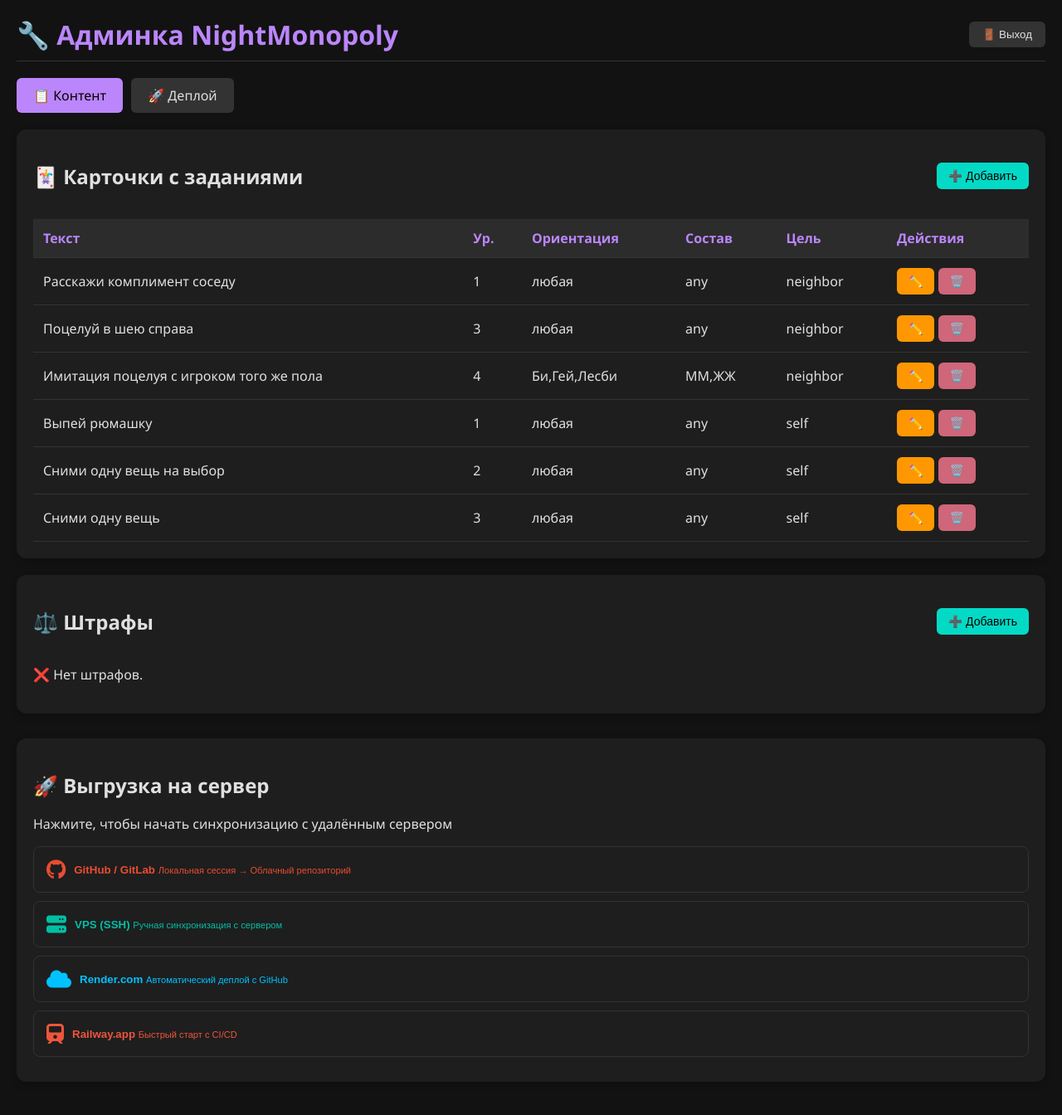
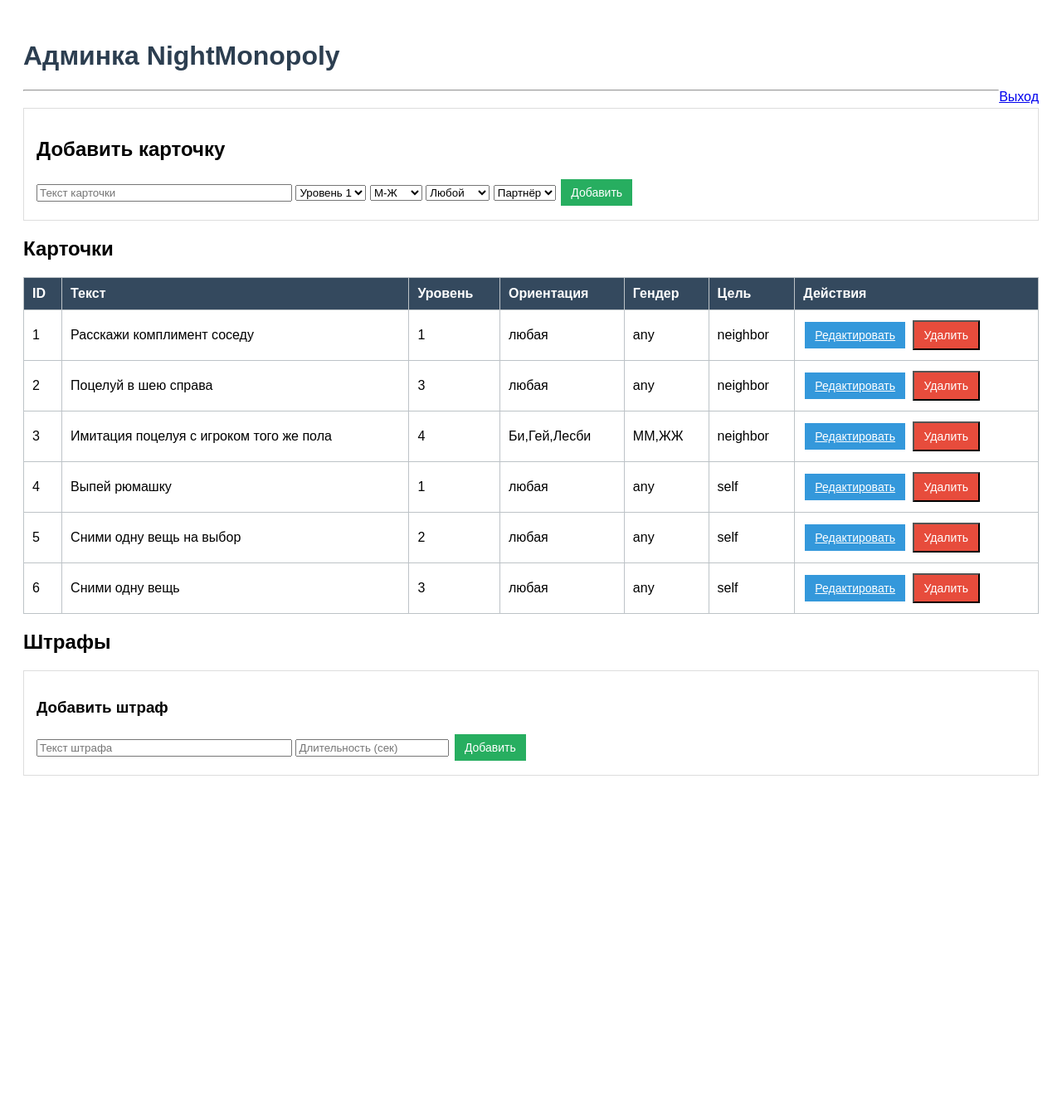
Before and after one commit to zamutilkin23-stack/nightmonopoly-py, a Flask app: page /admin in a window 1280 px wide. Shown: the whole page at 83% size. After the commit the page ends 935 px from the top, so only its background shows below. Run offline with Flask 3, Linux system fonts and the light colour scheme; the visitor is signed in with stand-in values (Sample User, id 1).

Commit message:
🔧 Полный routes.py: админка, игра, QR, безопасные операции

```diff
--- a/app/routes.py
+++ b/app/routes.py
@@ -6,19 +6,24 @@ import qrcode
 from io import BytesIO
 import base64
 
+# Создаём blueprint
 main = Blueprint('main', __name__)
 
-# --- АДМИНКА ---
 
+# === АДМИНКА: ВХОД ===
 @main.route('/admin/login', methods=['GET', 'POST'])
 def admin_login():
     if request.method == 'POST':
-        if request.form['username'] == 'Vladimirovich' and request.form['password'] == 'Timur':
+        username = request.form['username']
+        password = request.form['password']
+        if username == 'Vladimirovich' and password == 'Timur':
             session['admin_logged_in'] = True
             return redirect(url_for('main.admin'))
-        flash('Неверный логин или пароль')
+        flash('Неверный логин или пароль', 'error')
     return render_template('admin/login.html')
 
+
+# === АДМИНКА: ГЛАВНАЯ ===
 @main.route('/admin')
 def admin():
     if not session.get('admin_logged_in'):
@@ -27,54 +32,91 @@ def admin():
     penalty_cards = PenaltyCard.query.all()
     return render_template('admin/index.html', cards=cards, penalty_cards=penalty_cards)
 
+
+# === АДМИНКА: ВЫХОД ===
 @main.route('/admin/logout')
 def admin_logout():
     session.pop('admin_logged_in', None)
     return redirect(url_for('main.admin_login'))
 
+
+# === АДМИНКА: ДОБАВИТЬ КАРТОЧКУ ===
 @main.route('/admin/add-card', methods=['POST'])
 def add_card():
-    card = Card(
-        text=request.form['text'],
-        level=int(request.form['level']),
-        orientation=request.form['orientation'],
-        gender_combo=request.form['gender_combo'],
-        target=request.form['target']
-    )
-    db.session.add(card)
-    db.session.commit()
-    flash('Карточка добавлена')
+    try:
+        card = Card(
+            text=request.form['text'].strip(),
+            level=int(request.form['level']),
+            orientation=request.form['orientation'],
+            gender_combo=request.form['gender_combo'],
+            target=request.form['target']
+        )
+        db.session.add(card)
+        db.session.commit()
+        flash('✅ Карточка успешно добавлена', 'success')
+    except Exception as e:
+        db.session.rollback()
+        flash(f'❌ Ошибка: {e}', 'error')
     return redirect(url_for('main.admin'))
 
+
+# === АДМИНКА: РЕДАКТИРОВАТЬ КАРТОЧКУ ===
 @main.route('/admin/edit-card/<int:id>', methods=['GET', 'POST'])
 def edit_card(id):
     card = Card.query.get_or_404(id)
     if request.method == 'POST':
-        card.text = request.form['text']
-        card.level = int(request.form['level'])
-        card.orientation = request.form['orientation']
-        card.gender_combo = request.form['gender_combo']
-        card.target = request.form['target']
-        db.session.commit()
-        flash('Карточка обновлена')
-        return redirect(url_for('main.admin'))
+        try:
+            card.text = request.form['text'].strip()
+            card.level = int(request.form['level'])
+            card.orientation = request.form['orientation']
+            card.gender_combo = request.form['gender_combo']
+            card.target = request.form['target']
+            db.session.commit()
+            flash('✅ Карточка обновлена', 'success')
+            return redirect(url_for('main.admin'))
+        except Exception as e:
+            db.session.rollback()
+            flash(f'❌ Ошибка: {e}', 'error')
     return render_template('admin/edit_card.html', card=card)
 
+
+# === АДМИНКА: УДАЛИТЬ КАРТОЧКУ ===
 @main.route('/admin/delete-card/<int:id>', methods=['POST'])
 def delete_card(id):
-    card = Card.query.get_or_404(id)
-    db.session.delete(card)
-    db.session.commit()
-    flash('Карточка удалена')
+    try:
+        card = Card.query.get_or_404(id)
+        db.session.delete(card)
+        db.session.commit()
+        flash('🗑️ Карточка удалена', 'info')
+    except Exception as e:
+        db.session.rollback()
+        flash(f'❌ Ошибка при удалении: {e}', 'error')
     return redirect(url_for('main.admin'))
 
-# --- ИГРОВОЕ ПОЛЕ ---
 
+# === АДМИНКА: ДОБАВИТЬ ШТРАФ ===
+@main.route('/admin/add-penalty', methods=['POST'])
+def add_penalty():
+    try:
+        penalty = PenaltyCard(
+            text=request.form['text'].strip(),
+            duration=int(request.form['duration'])
+        )
+        db.session.add(penalty)
+        db.session.commit()
+        flash('✅ Штраф добавлен', 'success')
+    except Exception as e:
+        db.session.rollback()
+        flash(f'❌ Ошибка: {e}', 'error')
+    return redirect(url_for('main.admin'))
+
+
+# === ИГРОВОЕ ПОЛЕ: ГЛАВНАЯ СТРАНИЦА ===
 @main.route('/')
 def index():
-    # Генерируем QR-код с благодарностью
+    # Генерируем QR-код
     qr = qrcode.QRCode(version=1, box_size=10, border=5)
-    qr.add_data("Спасибо за игру в NightMonopoly!")
+    qr.add_data("Спасибо за игру в NightMonopoly! 💋")
     qr.make(fit=True)
     img = qr.make_image(fill_color="black", back_color="white")
     buffer = BytesIO()
@@ -82,10 +124,20 @@ def index():
     qr_code = base64.b64encode(buffer.getvalue()).decode()
     return render_template('index.html', qr_code=qr_code)
 
+
+# === ИГРОВОЕ ПОЛЕ: ПОКАЗАТЬ КАРТОЧКУ ===
 @main.route('/card', methods=['POST'])
 def show_card():
     card_id = request.form.get('card_id', type=int)
+    if not card_id:
+        return render_template('card.html', error="Введите номер карточки")
     card = Card.query.get(card_id)
     if not card:
-        return render_template('card.html', error="Карточка не найдена")
+        return render_template('card.html', error=f"Карточка №{card_id} не найдена")
     return render_template('card.html', card=card)
+
+
+# === ТЕСТ: ПРОВЕРКА МАРШРУТОВ (не удаляй пока не убедимся, что всё работает) ===
+@main.route('/test')
+def test():
+    return "✅ NightMonopoly: routes.py — работает. Админка активна."
--- a/app/templates/admin/index.html
+++ b/app/templates/admin/index.html
@@ -1,301 +1,98 @@
 <!-- app/templates/admin/index.html -->
 <!DOCTYPE html>
-<html lang="ru">
+<html>
 <head>
-    <title>🔧 Админка NightMonopoly</title>
-    <meta charset="UTF-8">
-    <meta name="viewport" content="width=device-width, initial-scale=1.0">
-    <link href="https://cdnjs.cloudflare.com/ajax/libs/font-awesome/6.4.0/css/all.min.css" rel="stylesheet">
+  <title>Админка — NightMonopoly</title>
+  <meta name="viewport" content="width=device-width, initial-scale=1">
   <style>
-        :root {
-            --bg: #121212;
-            --card-bg: #1e1e1e;
-            --text: #e0e0e0;
-            --accent: #bb86fc;
-            --success: #03dac6;
-            --danger: #cf6679;
-            --warning: #ff9800;
-        }
-
-        body {
-            background: var(--bg);
-            color: var(--text);
-            font-family: 'Segoe UI', sans-serif;
-            margin: 0;
-            padding: 20px;
-            min-height: 100vh;
-        }
-
-        .header {
-            display: flex;
-            justify-content: space-between;
-            align-items: center;
-            margin-bottom: 20px;
-            padding-bottom: 10px;
-            border-bottom: 1px solid #333;
-        }
-
-        .header h1 {
-            color: var(--accent);
-            margin: 0;
-        }
-
-        .logout {
-            background: #333;
-            color: var(--text);
-            padding: 8px 16px;
-            border: none;
-            border-radius: 6px;
-            cursor: pointer;
-        }
-
-        .tabs {
-            display: flex;
-            gap: 10px;
-            margin-bottom: 20px;
-        }
-
-        .tab {
-            padding: 10px 20px;
-            background: #333;
-            border-radius: 6px;
-            cursor: pointer;
-            transition: 0.3s;
-        }
-
-        .tab.active {
-            background: var(--accent);
-            color: black;
-        }
-
-        .card {
-            background: var(--card-bg);
-            border-radius: 12px;
-            padding: 20px;
-            margin-bottom: 20px;
-            box-shadow: 0 4px 10px rgba(0, 0, 0, 0.2);
-        }
-
-        .card-header {
-            display: flex;
-            justify-content: space-between;
-            align-items: center;
-            margin-bottom: 15px;
-        }
-
-        .btn {
-            padding: 8px 14px;
-            border: none;
-            border-radius: 6px;
-            cursor: pointer;
-            font-size: 14px;
-        }
-
-        .btn-success { background: var(--success); color: black; }
-        .btn-danger { background: var(--danger); color: white; }
-        .btn-warning { background: var(--warning); color: black; }
-
-        table {
-            width: 100%;
-            border-collapse: collapse;
-        }
-
-        th, td {
-            padding: 12px;
-            text-align: left;
-            border-bottom: 1px solid #333;
-        }
-
-        th {
-            background: #2c2c2c;
-            color: var(--accent);
-        }
-
-        tr:hover {
-            background: #2a2a2a;
-        }
-
-        .deploy-section {
-            margin-top: 30px;
-        }
-
-        .deploy-btn {
-            display: flex;
-            align-items: center;
-            gap: 10px;
-            width: 100%;
-            padding: 15px;
-            background: #1e1e1e;
-            border: 1px solid #333;
-            border-radius: 8px;
-            color: white;
-            text-align: left;
-            margin-bottom: 10px;
-            cursor: pointer;
-            transition: 0.3s;
-        }
-
-        .deploy-btn:hover {
-            background: #2c2c2c;
-            transform: translateY(-2px);
-        }
-
-        .deploy-btn i {
-            font-size: 24px;
-        }
-
-        .deploy-btn.git { color: #e84d31; }
-        .deploy-btn.vps { color: #00bfa5; }
-        .deploy-btn.render { color: #00c2ff; }
-        .deploy-btn.railway { color: #ee553b; }
-
-        .flash {
-            background: var(--success);
-            color: black;
-            padding: 10px;
-            border-radius: 6px;
-            margin-bottom: 20px;
-        }
-
-        @media (max-width: 768px) {
-            .tabs { flex-wrap: wrap; }
-            .tab { font-size: 14px; padding: 8px 12px; }
-            th, td { font-size: 14px; padding: 8px; }
-        }
+    body { font-family: Arial; padding: 20px; }
+    h1 { color: #2c3e50; }
+    table { width: 100%; border-collapse: collapse; margin: 20px 0; }
+    th, td { border: 1px solid #bdc3c7; padding: 10px; text-align: left; }
+    th { background: #34495e; color: white; }
+    .btn { padding: 8px 12px; margin: 2px; font-size: 14px; }
+    .add { background: #27ae60; color: white; border: none; }
+    .edit { background: #3498db; color: white; }
+    .delete { background: #e74c3c; color: white; }
+    .form-inline { display: inline; }
+    .logout { float: right; }
+    .card-form { margin: 20px 0; padding: 15px; border: 1px solid #ddd; }
   </style>
 </head>
 <body>
+  <h1>Админка NightMonopoly</h1>
+  <a href="{{ url_for('main.admin_logout') }}" class="logout">Выход</a>
+  <hr>
 
-    <div class="header">
-        <h1>🔧 Админка NightMonopoly</h1>
-        <a href="/admin/logout"><button class="logout">🚪 Выход</button></a>
+  <!-- Добавление карточки -->
+  <div class="card-form">
+    <h2>Добавить карточку</h2>
+    <form method="POST" action="{{ url_for('main.add_card') }}">
+      <input type="text" name="text" placeholder="Текст карточки" required style="width: 300px;">
+      <select name="level" required>
+        <option value="1">Уровень 1</option>
+        <option value="2">Уровень 2</option>
+        <option value="3">Уровень 3</option>
+      </select>
+      <select name="orientation" required>
+        <option value="М-Ж">М-Ж</option>
+        <option value="Ж-М">Ж-М</option>
+        <option value="М-М">М-М</option>
+        <option value="Ж-Ж">Ж-Ж</option>
+        <option value="Любая">Любая</option>
+      </select>
+      <select name="gender_combo" required>
+        <option value="Любой">Любой</option>
+        <option value="Парень">Парень</option>
+        <option value="Девушка">Девушка</option>
+      </select>
+      <select name="target" required>
+        <option value="Партнёр">Партнёр</option>
+        <option value="Любой">Любой</option>
+      </select>
+      <button type="submit" class="btn add">Добавить</button>
+    </form>
   </div>
 
-    {% with messages = get_flashed_messages() %}
-        {% for msg in messages %}
-            <div class="flash">{{ msg }}</div>
-        {% endfor %}
-    {% endwith %}
-
-    <div class="tabs">
-        <div class="tab active">📋 Контент</div>
-        <div class="tab">🚀 Деплой</div>
-    </div>
-
-    <!-- === КАРТОЧКИ И ШТРАФЫ === -->
-    <div class="card">
-        <div class="card-header">
-            <h2>🃏 Карточки с заданиями</h2>
-            <a href="/admin/card/add"><button class="btn btn-success">➕ Добавить</button></a>
-        </div>
-
-        {% if cards %}
+  <!-- Список карточек -->
+  <h2>Карточки</h2>
   <table>
     <tr>
+      <th>ID</th>
       <th>Текст</th>
-                <th>Ур.</th>
+      <th>Уровень</th>
       <th>Ориентация</th>
-                <th>Состав</th>
+      <th>Гендер</th>
       <th>Цель</th>
       <th>Действия</th>
     </tr>
     {% for card in cards %}
     <tr>
+      <td>{{ card.id }}</td>
       <td>{{ card.text }}</td>
       <td>{{ card.level }}</td>
       <td>{{ card.orientation }}</td>
       <td>{{ card.gender_combo }}</td>
       <td>{{ card.target }}</td>
       <td>
-                    <a href="/admin/card/edit/{{ card.id }}"><button class="btn btn-warning">✏️</button></a>
-                    <form method="POST" action="/admin/card/delete/{{ card.id }}" style="display:inline;">
-                        <button type="submit" class="btn btn-danger">🗑️</button>
+        <a href="{{ url_for('main.edit_card', id=card.id) }}" class="btn edit">Редактировать</a>
+        <form method="POST" action="{{ url_for('main.delete_card', id=card.id) }}" class="form-inline" onsubmit="return confirm('Удалить карточку?')">
+          <button type="submit" class="btn delete">Удалить</button>
         </form>
       </td>
     </tr>
     {% endfor %}
   </table>
-        {% else %}
-        <p>❌ Нет карточек. Добавьте первую.</p>
-        {% endif %}
+
+  <!-- Штрафы (для полноты) -->
+  <h2>Штрафы</h2>
+  <div class="card-form">
+    <h3>Добавить штраф</h3>
+    <form method="POST" action="{{ url_for('main.add_penalty') }}">
+      <input type="text" name="text" placeholder="Текст штрафа" required style="width: 300px;">
+      <input type="number" name="duration" placeholder="Длительность (сек)" required>
+      <button type="submit" class="btn add">Добавить</button>
+    </form>
   </div>
-
-    <div class="card">
-        <div class="card-header">
-            <h2>⚖️ Штрафы</h2>
-            <a href="/admin/penalty/add"><button class="btn btn-success">➕ Добавить</button></a>
-        </div>
-
-        {% if penalties %}
-        <table>
-            <tr>
-                <th>Текст штрафа</th>
-                <th>Длительность</th>
-                <th>Действия</th>
-            </tr>
-            {% for p in penalties %}
-            <tr>
-                <td>{{ p.text }}</td>
-                <td>{{ p.duration }} сек</td>
-                <td>
-                    <form method="POST" action="/admin/penalty/delete/{{ p.id }}" style="display:inline;">
-                        <button type="submit" class="btn btn-danger">🗑️</button>
-                    </form>
-                </td>
-            </tr>
-            {% endfor %}
-        </table>
-        {% else %}
-        <p>❌ Нет штрафов.</p>
-        {% endif %}
-    </div>
-
-    <!-- === ДЕПЛОЙ НА СЕРВЕРЫ === -->
-    <div class="card deploy-section">
-        <h2>🚀 Выгрузка на сервер</h2>
-        <p>Нажмите, чтобы начать синхронизацию с удалённым сервером</p>
-
-        <button class="deploy-btn git" onclick="alert('📤 Push в GitHub...')">
-            <i class="fab fa-github"></i>
-            <div>
-                <strong>GitHub / GitLab</strong>
-                <small>Локальная сессия → Облачный репозиторий</small>
-            </div>
-        </button>
-
-        <button class="deploy-btn vps" onclick="alert('🔗 Подключение к VPS...')">
-            <i class="fas fa-server"></i>
-            <div>
-                <strong>VPS (SSH)</strong>
-                <small>Ручная синхронизация с сервером</small>
-            </div>
-        </button>
-
-        <button class="deploy-btn render" onclick="alert('☁️ Деплой на Render...')">
-            <i class="fas fa-cloud"></i>
-            <div>
-                <strong>Render.com</strong>
-                <small>Автоматический деплой с GitHub</small>
-            </div>
-        </button>
-
-        <button class="deploy-btn railway" onclick="alert('🚂 Деплой на Railway...')">
-            <i class="fas fa-train"></i>
-            <div>
-                <strong>Railway.app</strong>
-                <small>Быстрый старт с CI/CD</small>
-            </div>
-        </button>
-    </div>
-
-    <script>
-        // Активация вкладок (заглушка)
-        document.querySelectorAll('.tab').forEach(tab => {
-            tab.addEventListener('click', () => {
-                alert('Вкладка в разработке');
-            });
-        });
-    </script>
-
 </body>
 </html>
```
Lines whose indentation alone changed are shown as unchanged.
